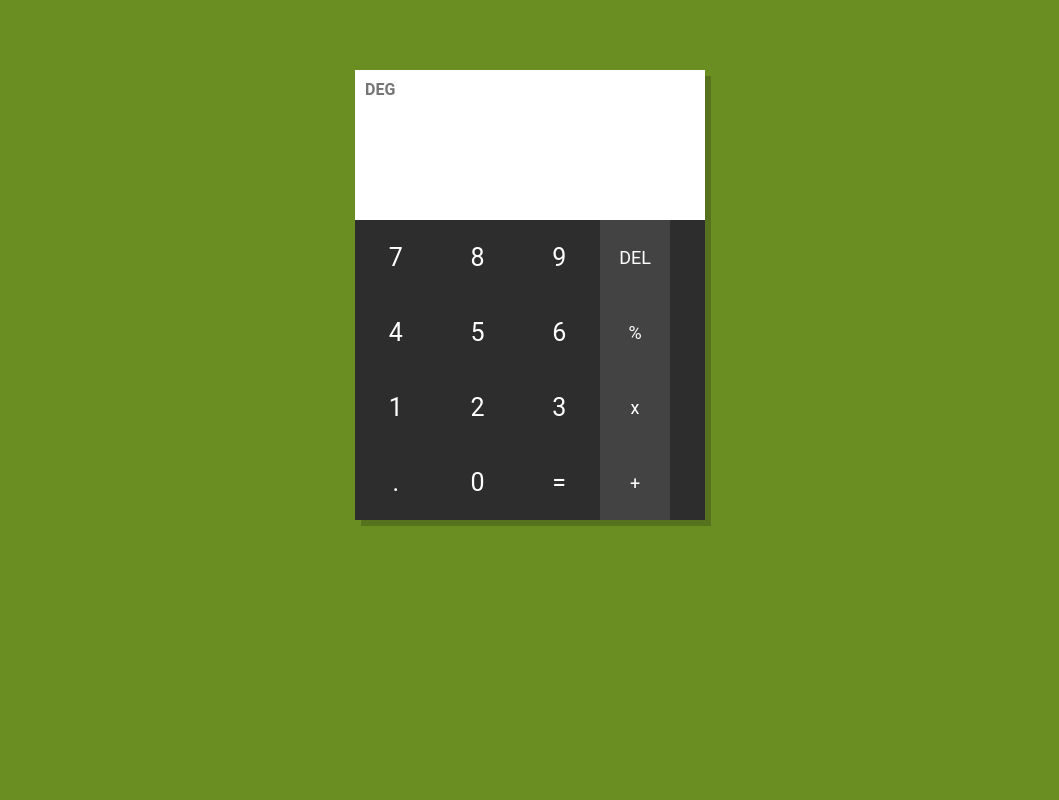
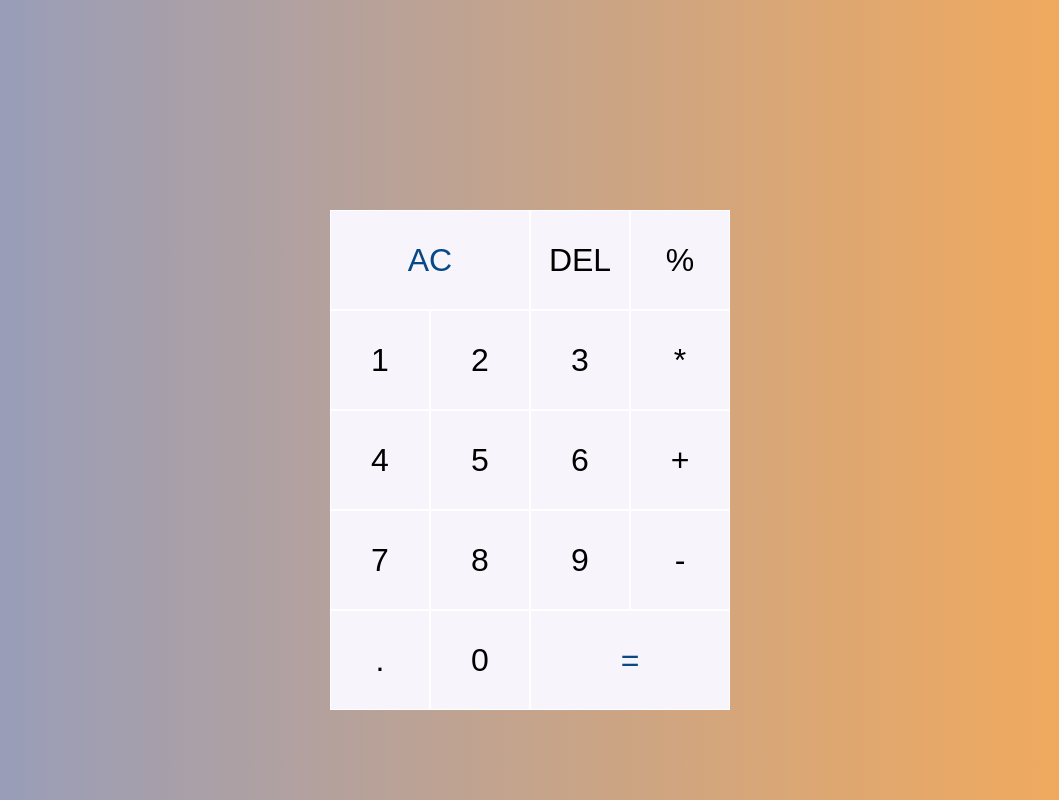
Before and after one commit to re-ross/PracticeProjects-Calculator, a plain HTML site: page index.html in a window 1280 px wide. Shown: the whole page, without its empty margins (110-1169 px from the left). Drawn offline with Linux system fonts and the light colour scheme.

Commit message:
reworked html and css

```diff
--- a/index.html
+++ b/index.html
@@ -8,47 +8,30 @@
     <link rel="stylesheet" href="styles.css" />
   </head>
   <body>
-    <main class="calculator">
-      <div class="top">
-        <span class="unit">deg</span>
-        <section class="screen">
-          <div class="input"></div>
-          <div class="result"></div>
-        </section>
+    <div class="calculator-grid">
+      <div class="output">
+        <div data-previous-operand class="previous-operand"></div>
+        <div data-current-operand class="current-operand"></div>
       </div>
-
-      <div class="bottom">
-        <section class="keys">
-          <div class="column">
-            <span data-key="7">7</span>
-            <span data-key="4">4</span>
-            <span data-key="1">1</span>
-            <span data-key=".">.</span>
-          </div>
-
-          <div class="column">
-            <span data-key="8">8</span>
-            <span data-key="5">5</span>
-            <span data-key="2">2</span>
-            <span data-key="0">0</span>
-          </div>
-
-          <div class="column">
-            <span data-key="9">9</span>
-            <span data-key="6">6</span>
-            <span data-key="3">3</span>
-            <span data-key="equals to">=</span>
-          </div>
-        </section>
-
-        <section class="operators">
-          <span data-key="delete">DEL</span>
-          <span data-key="%">%</span>
-          <span data-key="x">x</span>
-          <span data-key="+">+</span>
-        </section>
-      </div>
-    </main>
+      <button data-all-clear class="span-two">AC</button>
+      <button data-delete>DEL</button>
+      <button data-operation>%</button>
+      <button data-number>1</button>
+      <button data-number>2</button>
+      <button data-number>3</button>
+      <button data-operation>*</button>
+      <button data-number>4</button>
+      <button data-number>5</button>
+      <button data-number>6</button>
+      <button data-operation>+</button>
+      <button data-number>7</button>
+      <button data-number>8</button>
+      <button data-number>9</button>
+      <button data-operation>-</button>
+      <button data-number>.</button>
+      <button data-number>0</button>
+      <button data-equals class="span-two">=</button>
+    </div>
     <script src="index.js"></script>
   </body>
 </html>
--- a/index.js
+++ b/index.js
@@ -1,112 +1,112 @@
-const input = document.querySelector(".input");
-const result = document.querySelector(".result");
-const deleteBtn = document.querySelector(".delete");
-const keys = document.querySelectorAll(".bottom span");
+// const input = document.querySelector(".input");
+// const result = document.querySelector(".result");
+// const deleteBtn = document.querySelector(".delete");
+// const keys = document.querySelectorAll(".bottom span");
 
-let operation = "";
-let answer;
-let decimalAdded = false;
+// let operation = "";
+// let answer;
+// let decimalAdded = false;
 
-const operators = ["+", "-", "x", "%"];
+// const operators = ["+", "-", "x", "%"];
 
-function handleKeyPress(e) {
-  const key = e.target.dataset.key;
-  const lastChar = operation[operation.length - 1];
+// function handleKeyPress(e) {
+//   const key = e.target.dataset.key;
+//   const lastChar = operation[operation.length - 1];
 
-  if (key === "=") {
-    return;
-  }
+//   if (key === "=") {
+//     return;
+//   }
 
-  if (key === "." && decimalAdded) {
-    return;
-  }
+//   if (key === "." && decimalAdded) {
+//     return;
+//   }
 
-  if (operators.indexOf(key) !== -1) {
-    decimalAdded = false;
-  }
+//   if (operators.indexOf(key) !== -1) {
+//     decimalAdded = false;
+//   }
 
-  if (operation.length === 0 && key === "-") {
-    operation += key;
-    input.innerHTML = operation;
-    return;
-  }
+//   if (operation.length === 0 && key === "-") {
+//     operation += key;
+//     input.innerHTML = operation;
+//     return;
+//   }
 
-  if (operation.length === 0 && operators.indexOf(key) !== -1) {
-    input.innerHTML = operation;
-    return;
-  }
+//   if (operation.length === 0 && operators.indexOf(key) !== -1) {
+//     input.innerHTML = operation;
+//     return;
+//   }
 
-  if (operators.indexOf(lastChar) !== -1 && operators.indexOf(key) !== -1) {
-    operation = operation.replace(/.$/, key);
-    input.innerHTML = operation;
-    return;
-  }
+//   if (operators.indexOf(lastChar) !== -1 && operators.indexOf(key) !== -1) {
+//     operation = operation.replace(/.$/, key);
+//     input.innerHTML = operation;
+//     return;
+//   }
 
-  if (key) {
-    if (key === ".") decimalAdded = true;
-    operation += key;
-    input.innerHTML = operation;
-    return;
-  }
-}
+//   if (key) {
+//     if (key === ".") decimalAdded = true;
+//     operation += key;
+//     input.innerHTML = operation;
+//     return;
+//   }
+// }
 
-function evaluate(e) {
-  const key = e.target.dataset.key;
-  const lastChar = operation[operation.length - 1];
+// function evaluate(e) {
+//   const key = e.target.dataset.key;
+//   const lastChar = operation[operation.length - 1];
 
-  if (key === "=" && operators.indexOf(lastChar) !== -1) {
-    operation = operation.slice(0, -1);
-  }
+//   if (key === "=" && operators.indexOf(lastChar) !== -1) {
+//     operation = operation.slice(0, -1);
+//   }
 
-  if (operation.length === 0) {
-    answer = "";
-    result.innerHTML = answer;
-    return;
-  }
+//   if (operation.length === 0) {
+//     answer = "";
+//     result.innerHTML = answer;
+//     return;
+//   }
 
-  try {
-    if (operation[0] === "0" && operation[1] !== "." && operation.length > 1) {
-      operation = operation.slice[1];
-    }
+//   try {
+//     if (operation[0] === "0" && operation[1] !== "." && operation.length > 1) {
+//       operation = operation.slice[1];
+//     }
 
-    const final = operation.replace(/x/g, "*").replace(/%/g, "/");
-    answer = +eval(final).toFixed(5);
+//     const final = operation.replace(/x/g, "*").replace(/%/g, "/");
+//     answer = +eval(final).toFixed(5);
 
-    if (key === "=") {
-      decimalAdded = false;
-      operation = `${answer}`;
-      answer = "";
-      input.innerHTML = operation;
-      result.innerHTML = answer;
-      return;
-    }
+//     if (key === "=") {
+//       decimalAdded = false;
+//       operation = `${answer}`;
+//       answer = "";
+//       input.innerHTML = operation;
+//       result.innerHTML = answer;
+//       return;
+//     }
 
-    result.innerHTML = answer;
-  } catch (e) {
-    if (key === "e") {
-      decimalAdded = false;
-      input.innerHTML = `<span class ='error'>${operation}</span>`;
-      result.innerHTML = `<span class='error'>Bad expression</span>`;
-    }
-    console.log(e);
-  }
-}
+//     result.innerHTML = answer;
+//   } catch (e) {
+//     if (key === "e") {
+//       decimalAdded = false;
+//       input.innerHTML = `<span class ='error'>${operation}</span>`;
+//       result.innerHTML = `<span class='error'>Bad expression</span>`;
+//     }
+//     console.log(e);
+//   }
+// }
 
-const clearInput = (e) => {
-  if (e.ctrlKey) {
-    operation = "";
-    answer = "";
-    input.innerHTML = operation;
-    result.innerHTML = answer;
-    return;
-  }
+// const clearInput = (e) => {
+//   if (e.ctrlKey) {
+//     operation = "";
+//     answer = "";
+//     input.innerHTML = operation;
+//     result.innerHTML = answer;
+//     return;
+//   }
 
-  operation = operation.slice(0, -1);
-  input.innerHTML = operation;
-};
+//   operation = operation.slice(0, -1);
+//   input.innerHTML = operation;
+// };
 
-deleteBtn.addEventListener("click", clearInput);
-keys.forEach((key) => {
-  key.addEventListener("click", handleKeyPress);
-  key.addEventListener("click", evaluate);
-});
+// deleteBtn.addEventListener("click", clearInput);
+// keys.forEach((key) => {
+//   key.addEventListener("click", handleKeyPress);
+//   key.addEventListener("click", evaluate);
+// });
--- a/styles.css
+++ b/styles.css
@@ -1,132 +1,60 @@
-* {
+*,
+*::before,
+*::after {
+  box-sizing: border-box;
+  font-family: Gotham Rounded, sans-serif;
+  font-weight: normal;
+}
+
+body {
   margin: 0;
   padding: 0;
-  box-sizing: border-box;
+  background: linear-gradient(to right, #909cc2, #f9ab55);
 }
 
-html {
-  font-family: "Roboto", "Noto Sans", Helvetica, sans-serif;
-  font-size: 16px;
-  background-color: olivedrab;
-  height: 100%;
+.calculator-grid {
+  display: grid;
+  justify-content: center;
+  align-content: center;
+  min-height: 100vh;
+  grid-template-columns: repeat(4, 100px);
+  grid-template-rows: minmax(120px, auto) repeat(5, 100px);
 }
 
-.calculator {
-  width: 350px;
-  height: auto;
-  margin: 70px auto 0;
-  overflow: hidden;
-  box-shadow: 6px 6px rgba(0, 0, 0, 0.2);
+.calculator-grid > button {
+  cursor: pointer;
+  font-size: 2rem;
+  border: 1px, solid #ffffff;
+  outline: black 1px;
+  background-color: #f7f5fb;
+}
+.calculator-grid > button:hover {
+  background-color: #a9a9a9;
 }
 
-.calculator span {
-  -moz-user-select: none;
-  user-select: none;
+.span-two {
+  grid-column: span 2;
+  color: #084887;
+  background-color: blue;
 }
 
-.top {
-  position: relative;
-  height: 150px;
-  background-color: white;
+.output {
+  grid-column: 1 / -1;
+  background-color: rbga(0, 0, 0, 0.75);
+  display: flex;
+  align-items: flex-end;
+  justify-content: space-around;
+  flex-direction: column;
+  word-wrap: break-word;
+  word-break: break-all;
 }
 
-.top .unit {
-  text-transform: uppercase;
-  position: absolute;
-  top: 10px;
-  left: 10px;
-  font-weight: 700;
-  color: #757575;
+.output .previous-operand {
+  color: rgba(255, 255, 255, 0.75);
+  font-size: 1.5rem;
 }
 
-.top .screen {
-  position: relative;
-  width: 100%;
-  top: 20%;
-  height: 80%;
+.output .current-operand {
+  color: #cce8cc;
+  font-size: 2.5rem;
 }
-
-.screen > div {
-  display: flex;
-  align-items: center;
-  justify-content: flex-end;
-  width: 100%;
-  padding: 5px;
-  text-align: right;
-}
-
-.screen .input {
-  color: #757575;
-  height: 60%;
-  font-size: 35px;
-}
-
-.screen .result {
-  color: #9e9e9e;
-  font-size: 20px;
-  height: 40%;
-}
-
-.bottom {
-  background-color: #2d2d2d;
-  height: 300px;
-  color: #fff;
-  cursor: pointer;
-}
-
-.bottom section {
-  position: relative;
-  height: 100%;
-  float: left;
-  display: flex;
-}
-
-.keys {
-  width: 70%;
-}
-
-.keys .column {
-  display: flex;
-  flex-grow: 1;
-}
-
-.keys .column,
-.operators {
-  flex-direction: column;
-  justify-content: center;
-  align-items: center;
-}
-
-.keys .column span,
-.operators span {
-  position: relative;
-  overflow: hidden;
-  flex-grow: 1;
-  width: 100%;
-  line-height: 1;
-  padding: 10px;
-  display: flex;
-  justify-content: center;
-  align-items: center;
-  transition: background-color 0.5s;
-}
-
-.keys .column span {
-  font-size: 25px;
-}
-
-.keys .column span:hover,
-.operators span:hover {
-  background-color: rgba(0, 0, 0, 0.2);
-}
-
-.operators {
-  width: 20%;
-  font-size: 18px;
-  background-color: #434343;
-}
-
-.delete {
-  font-size: 16px;
-  text-transform: uppercase;
-}
```
